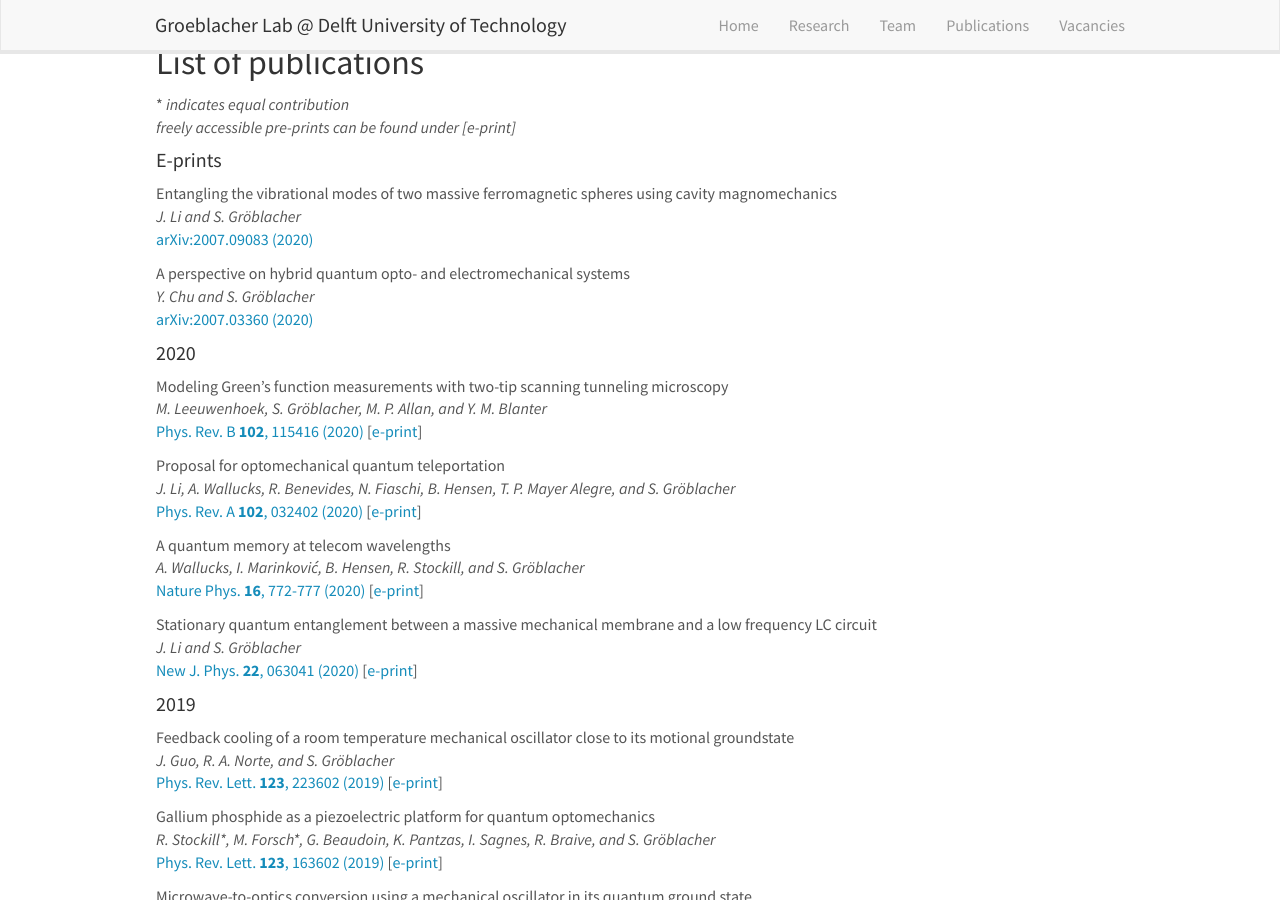
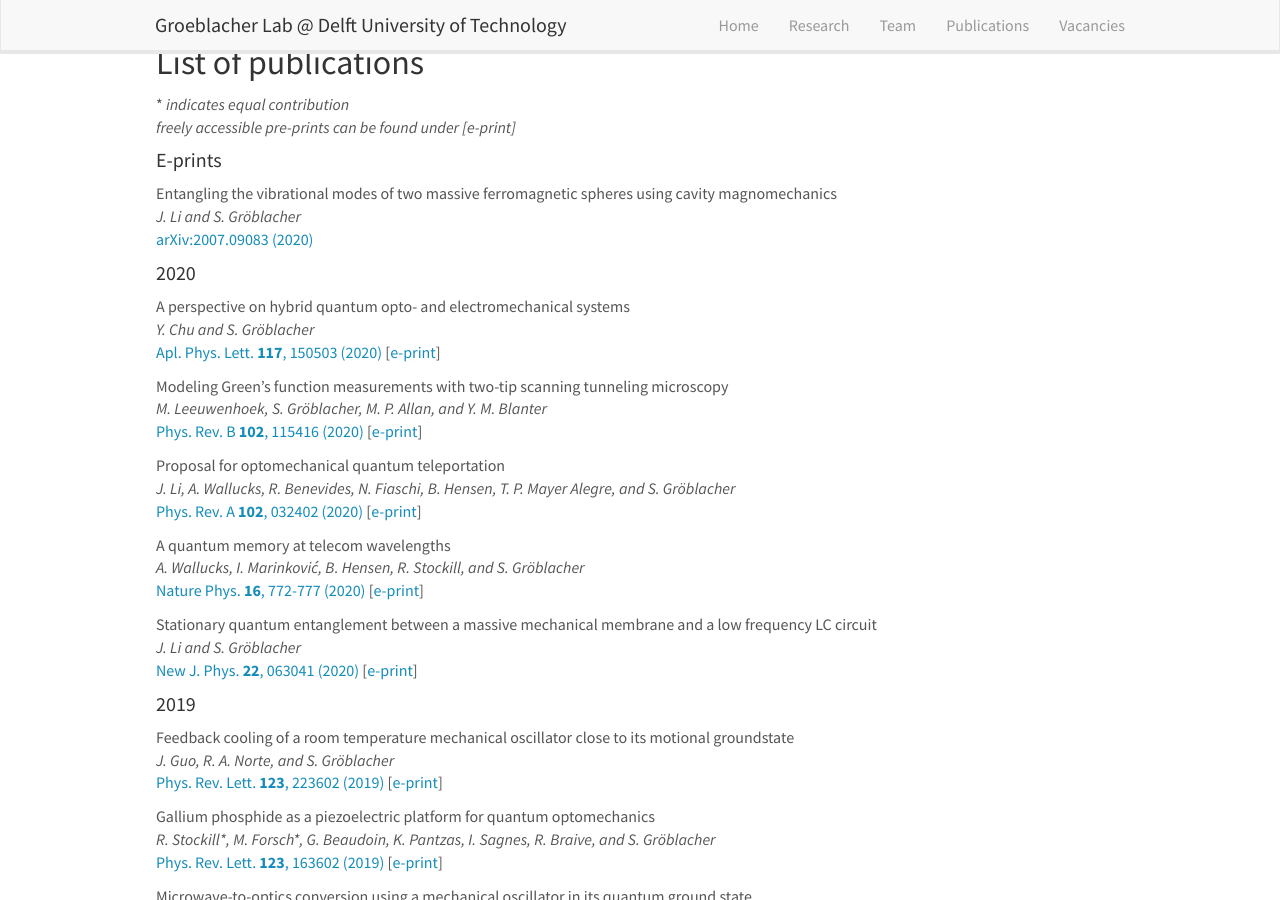
Before and after one commit to sgroeblacher/groeblacherlab, a Jekyll site: the page built from _pages/publications.md, in a window 1280 px wide and 900 px high, scrolled down 2630 px. Built offline with Jekyll 4.4.1, drawn with Linux system fonts in a browser that asks for light colours; nearby versions of some CDN libraries.

Commit message:
modified:   _data/publist.yml

```diff
--- a/_data/publist.yml
+++ b/_data/publist.yml
@@ -17,14 +17,14 @@
   description:
   authors: Y. Chu and S. Gröblacher
   link:
-    url: https://arxiv.org/abs/2007.03360
-    display: arXiv:2007.03360 (2020)
-  arxiv: 0
-  eprint:
+    url:  https://doi.org/10.1063/5.0021088
+    display: Apl. Phys. Lett. <b>117</b>, 150503 (2020)
+  arxiv: 1
+  eprint: https://arxiv.org/abs/2007.03360
   highlight: 0
   news2:
-  newyear: 0
-  year:
+  newyear: 1
+  year: 2020
 
 - title: "Modeling Green's function measurements with two-tip scanning tunneling microscopy"
   image:
@@ -37,8 +37,8 @@
   eprint: https://arxiv.org/abs/2005.00362
   highlight: 0
   news2:
-  newyear: 1
-  year: 2020
+  newyear: 0
+  year:
 
 - title: "Proposal for optomechanical quantum teleportation"
   image:
```
